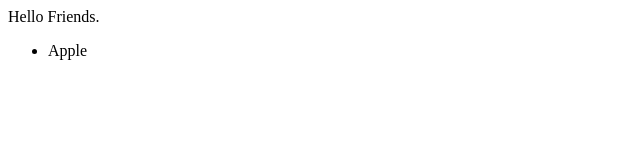
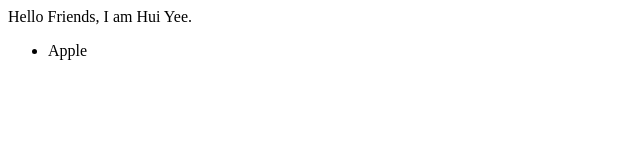
Before and after one commit to nicklausong/week9-1, a website: page index.html in a window 1280 px wide. Shown: the full height of the page, 0-640 px from the left. Drawn offline with Linux system fonts and the light colour scheme.

Commit message:
Update index.html

```diff
--- a/index.html
+++ b/index.html
@@ -1,7 +1,7 @@
 <html>
   <body>
     <div id="app">
-      Hello Friends.
+      Hello Friends, I am Hui Yee.
       <ul>
         <li> Apple </li>
       </ul>
```
